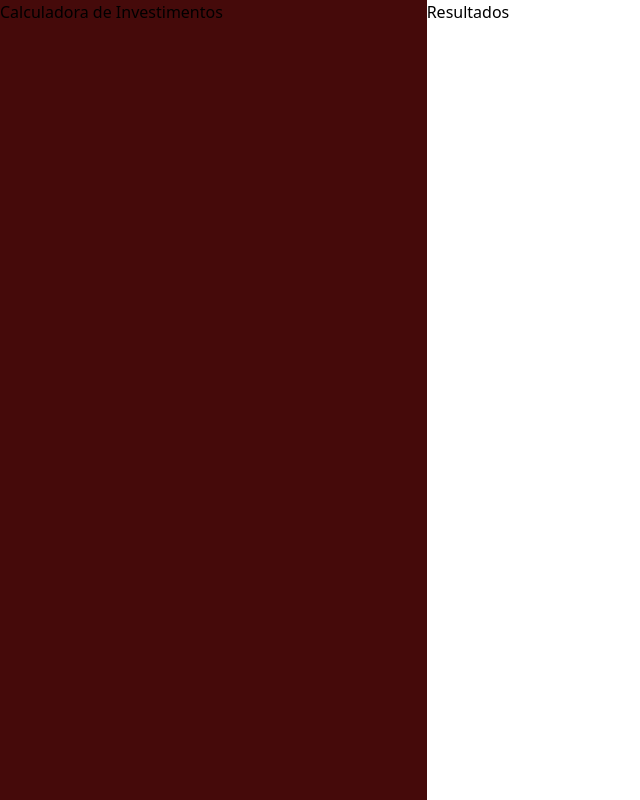
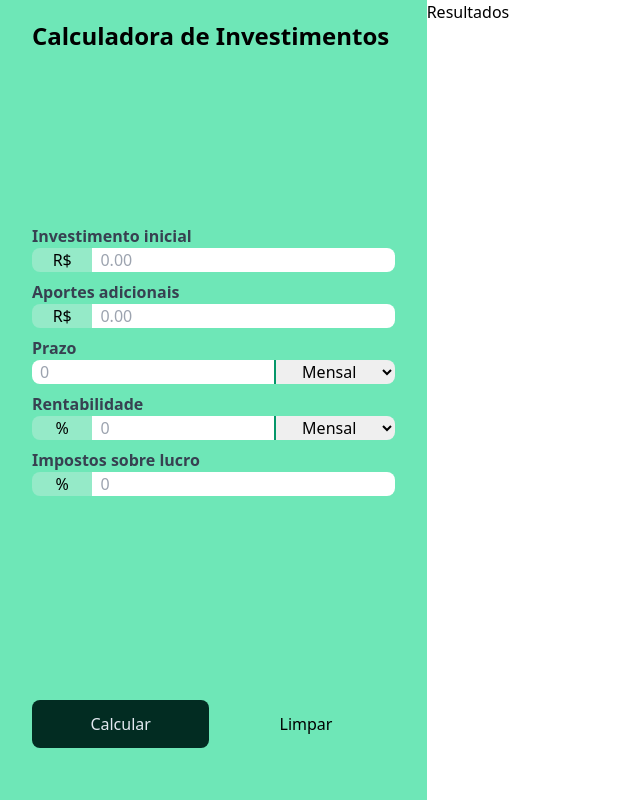
Before and after one commit to gustavocaldonho/projetoCalculadoraInvestimentos, a website built with Vite: page index.html in a window 1280 px wide. Shown: the whole page, without its empty margins (0-640 px from the left). Built offline with nearby package versions, Linux system fonts and the light colour scheme.

Commit message:
Estilização do formulário concluída

```diff
--- a/index.html
+++ b/index.html
@@ -7,8 +7,121 @@
     <title>Calculadora de Investimentos Impressionadora</title>
   </head>
   <body class="h-[100dvh] grid grid-cols-3 grid-rows-2">
-    <aside class="bg-red-950 row-span-2">
-      <h1>Calculadora de Investimentos</h1>
+    <aside
+      class="row-span-2 bg-emerald-300 flex flex-col justify-between py-5 px-2"
+    >
+      <h1 class="text-2xl font-bold px-6">Calculadora de Investimentos</h1>
+      <form class="w-full">
+        <div class="flex w-full flex-col px-6 my-2">
+          <label for="starting-amount" class="font-bold text-gray-700"
+            >Investimento inicial</label
+          >
+          <div class="flex">
+            <input
+              value="R$"
+              class="w-1/6 text-center rounded-l-lg"
+              type="text"
+              disabled
+            />
+            <input
+              type="text"
+              class="w-5/6 rounded-r-lg px-2"
+              placeholder="0.00"
+              id="starting-amount"
+            />
+          </div>
+        </div>
+        <div class="flex w-full flex-col px-6 my-2">
+          <label for="additional-contribution" class="font-bold text-gray-700"
+            >Aportes adicionais</label
+          >
+          <div class="flex">
+            <input
+              value="R$"
+              class="w-1/6 text-center rounded-l-lg"
+              type="text"
+              disabled
+            />
+            <input
+              type="text"
+              class="w-5/6 rounded-r-lg px-2"
+              placeholder="0.00"
+              id="additional-contribution"
+            />
+          </div>
+        </div>
+        <div class="flex w-full flex-col px-6 my-2">
+          <label for="time-amount" class="font-bold text-gray-700">Prazo</label>
+          <div class="flex">
+            <input
+              type="text"
+              class="w-2/3 rounded-l-lg px-2"
+              id="time-amount"
+              placeholder="0"
+            />
+            <select
+              id="time-amount-period"
+              class="w-1/3 rounded-r-lg border-l-2 border-emerald-600 text-center hover:bg-emerald-950 hover:text-slate-200"
+            >
+              <option value="monthly">Mensal</option>
+              <option value="yearly">Anual</option>
+            </select>
+          </div>
+        </div>
+        <div class="flex w-full flex-col px-6 my-2">
+          <label for="return-rate" class="font-bold text-gray-700"
+            >Rentabilidade</label
+          >
+          <div class="flex">
+            <input
+              value="%"
+              class="w-1/6 text-center rounded-l-lg"
+              type="text"
+              disabled
+            />
+            <input
+              type="text"
+              class="w-1/2 px-2"
+              id="return-rate"
+              placeholder="0"
+            />
+            <select
+              id="evaluation-period"
+              class="w-1/3 rounded-r-lg border-l-2 border-emerald-600 text-center hover:bg-emerald-950 hover:text-slate-200"
+            >
+              <option value="monthly">Mensal</option>
+              <option value="yearly">Anual</option>
+            </select>
+          </div>
+        </div>
+        <div class="flex w-full flex-col px-6 my-2">
+          <label for="tax-rate" class="font-bold text-gray-700"
+            >Impostos sobre lucro</label
+          >
+          <div class="flex">
+            <input
+              value="%"
+              class="w-1/6 text-center rounded-l-lg"
+              type="text"
+              disabled
+            />
+            <input
+              type="text"
+              class="w-5/6 rounded-r-lg px-2"
+              id="tax-rate"
+              placeholder="0"
+            />
+          </div>
+        </div>
+      </form>
+      <div class="flex h-12 px-6 my-8 w-full gap-2">
+        <button
+          class="w-1/2 rounded-lg bg-emerald-950 text-slate-200 hover:bg-emerald-800"
+        >
+          Calcular
+        </button>
+        <button class="w-1/2 rounded-lg hover:bg-emerald-500">Limpar</button>
+      </div>
     </aside>
     <main>
       <p>Resultados</p>
```
